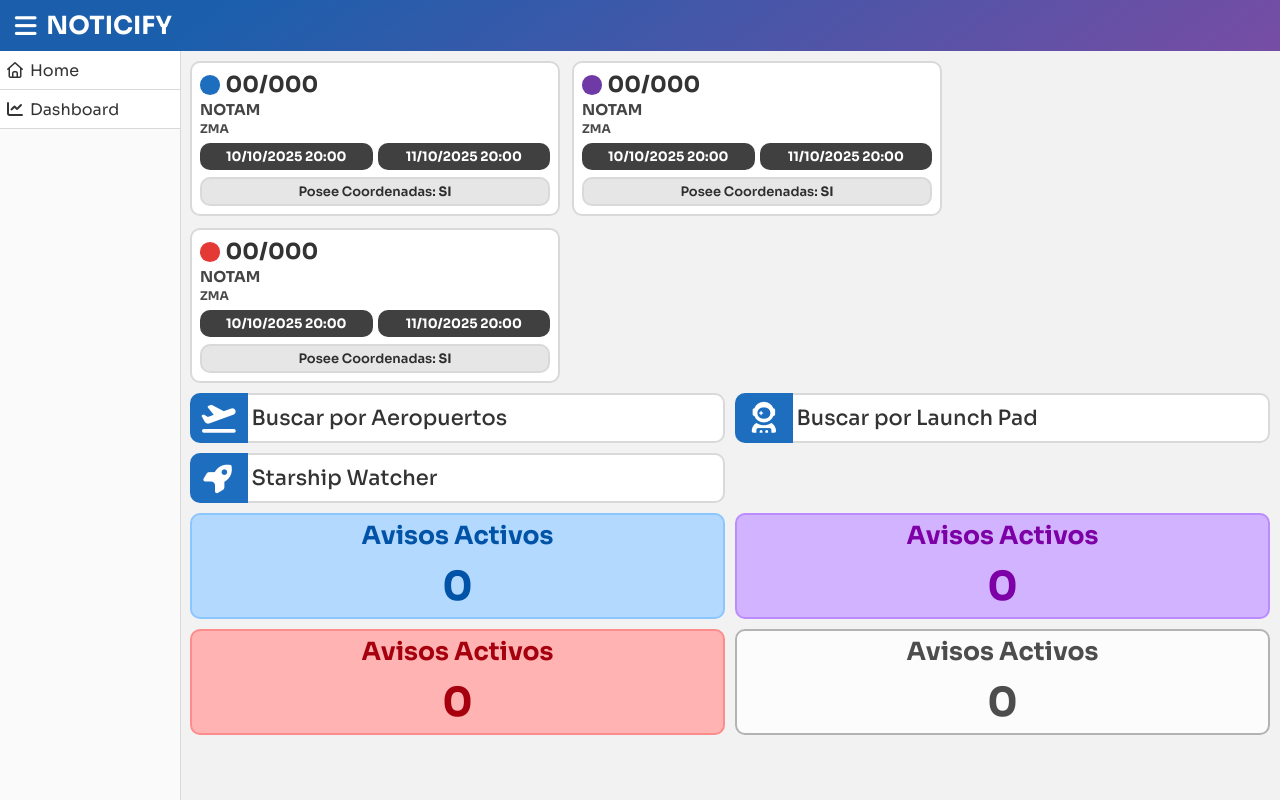
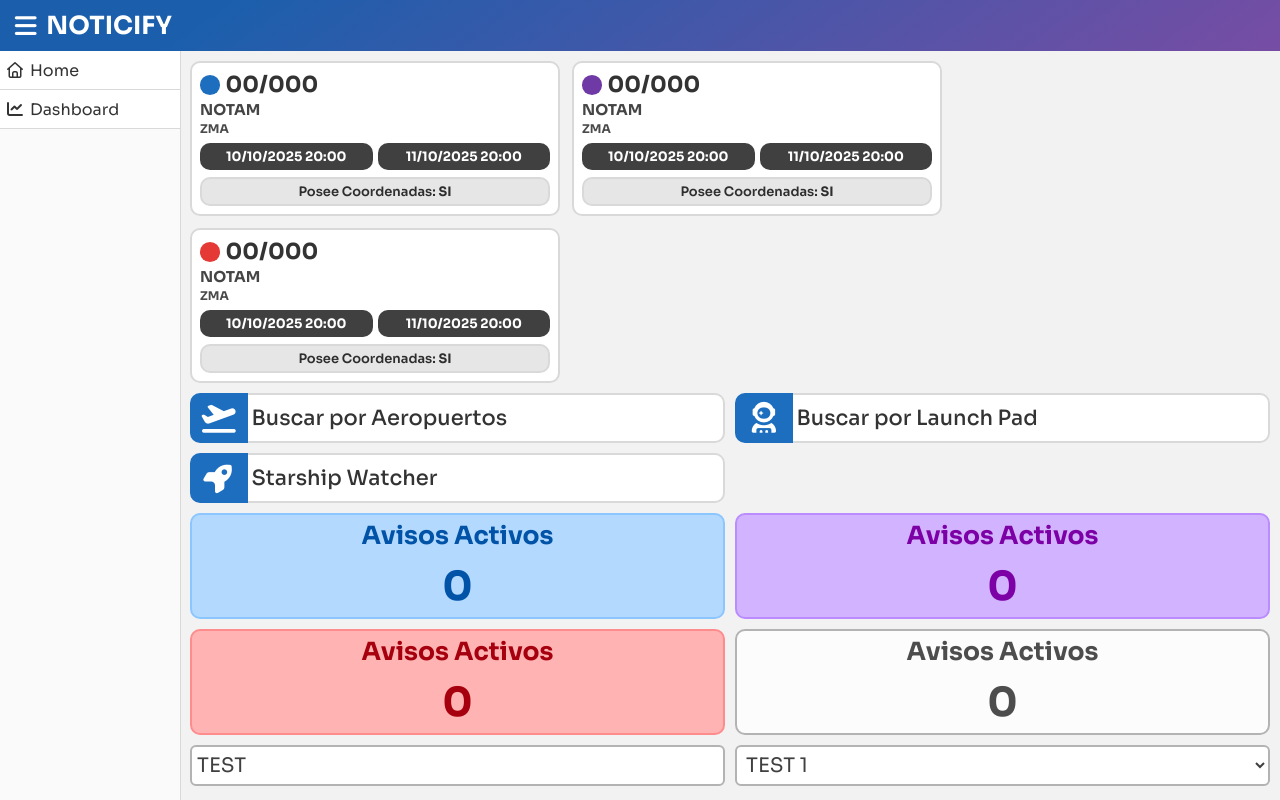
Before and after one commit to Alvaro-Soriano/noticify, a plain HTML site: page html/tests.html in a window 1280 px wide. Drawn offline with nearby package versions, Linux system fonts and the light colour scheme.

Commit message:
diseño inputs y selects

```diff
--- a/css/basic.css
+++ b/css/basic.css
@@ -170,3 +170,20 @@ aside.navHidden {
 	}
 
 }
+
+input,select {
+	width: calc(100% - 10px);
+	padding: 5px;
+	font-size: 20px;
+	outline: none;
+	border-radius: 6px;
+	border: 2px solid  hsl(0 0 70);
+	background-color: white;
+	font-weight: 400;
+	color: hsl(0 0 25);
+	box-sizing: border-box;
+}
+
+input:focus,select:focus{
+	border: 2px solid  hsl(0 0 45);
+}
--- a/html/tests.html
+++ b/html/tests.html
@@ -64,6 +64,14 @@
 			<stats-card data-title="Avisos Activos" data-value="0" data-status="C"></stats-card>
 			<stats-card data-title="Avisos Activos" data-value="0"></stats-card>
 		</div>
+
+		<div style="padding-top: 10px; width: 100%; display: flex; gap: 10px;">
+			<input type="text" value="TEST">
+			<select name="" id="">
+				<option value="1">TEST 1</option>
+				<option value="2">TEST 2</option>
+			</select>
+		</div>
 	</main>
 
 
```
